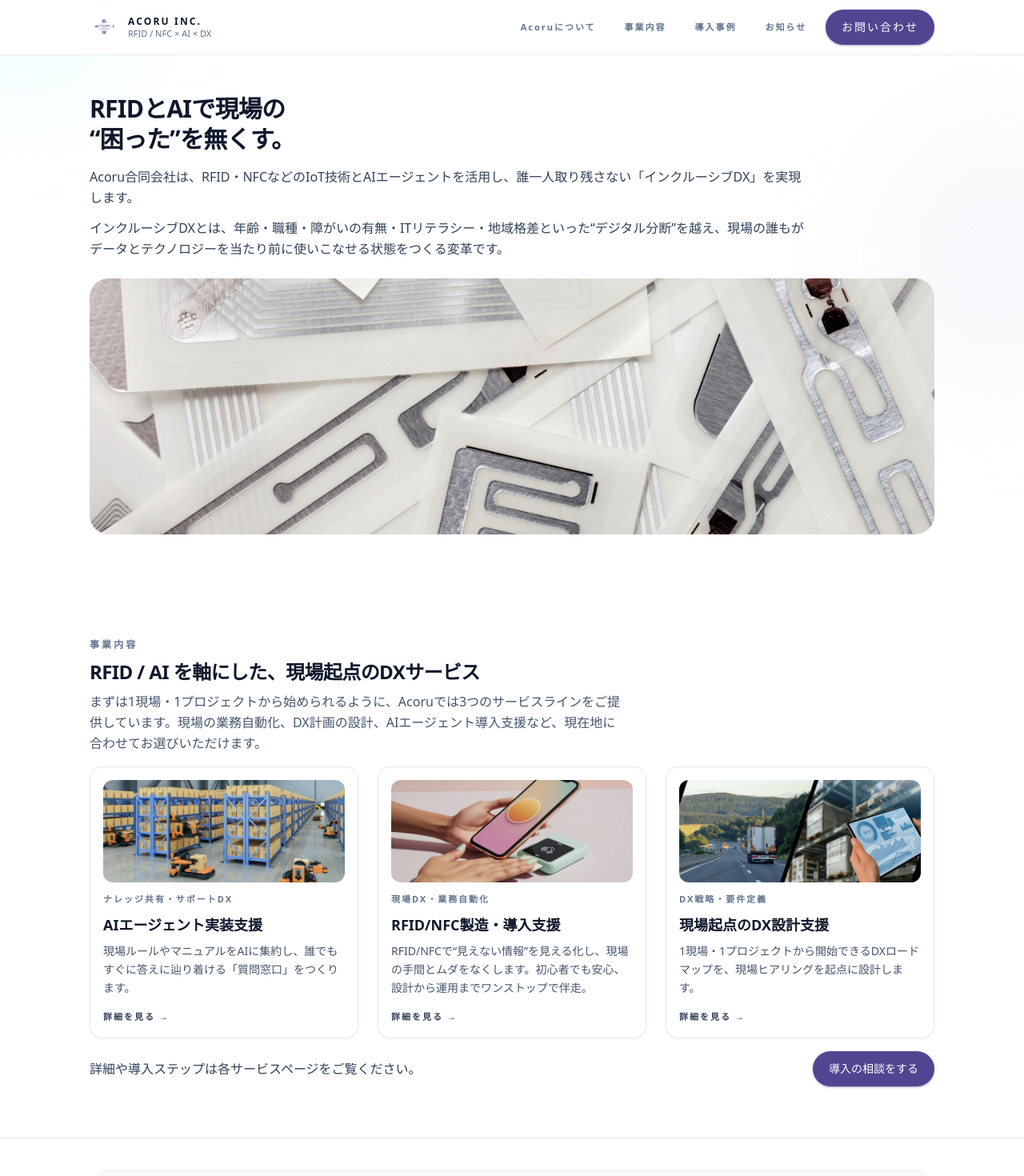
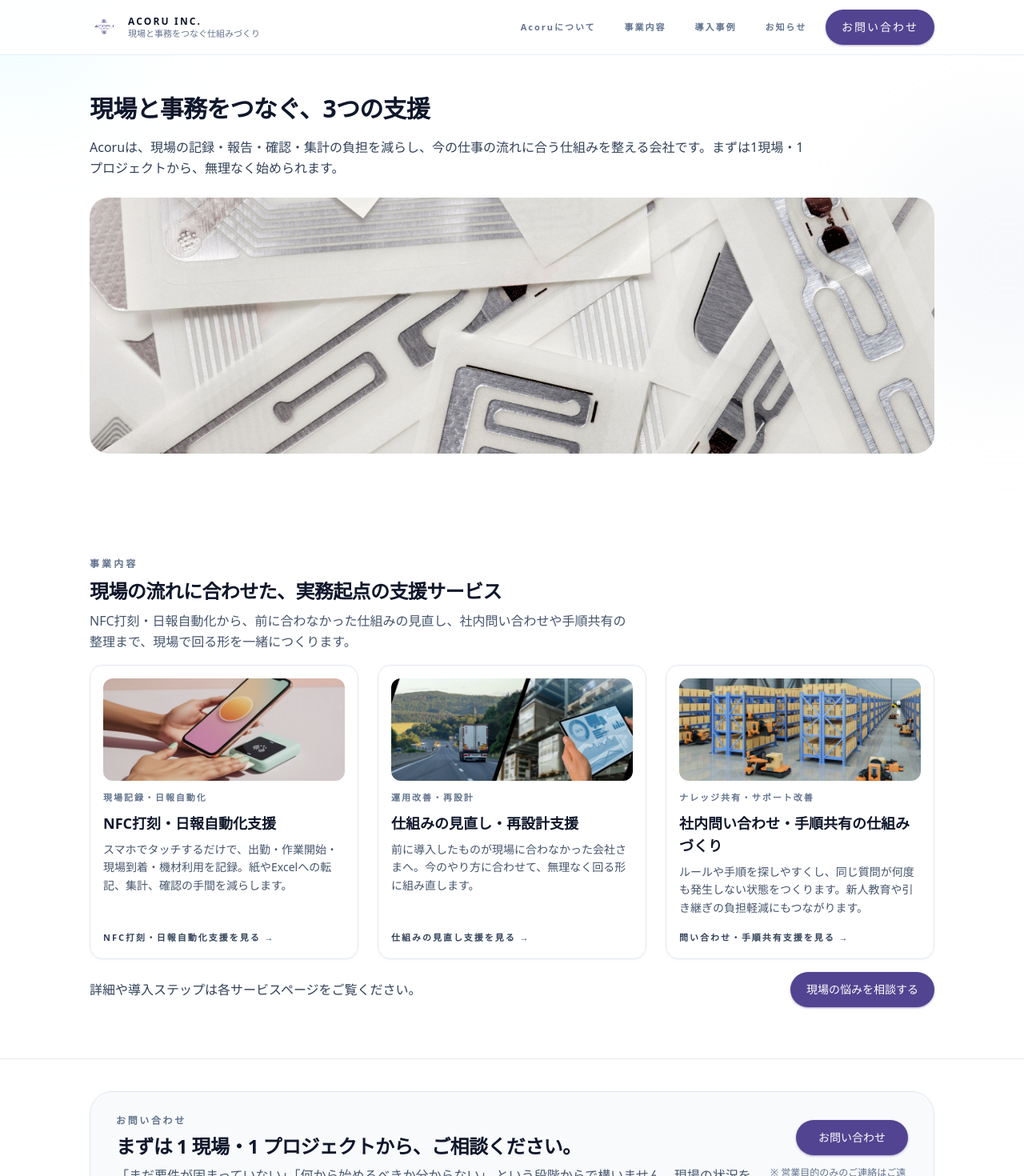
Before and after one commit to ANOSkdy/acoru-inc, a Next.js app: page /service in a window 1280 px wide. Shown: the top 1470 px of the page at 80% size. Built offline with nearby package versions, Linux system fonts and the light colour scheme.

Commit message:
Revise buyer-first copy and route metadata across key pages

```diff
--- a/src/app/contact/page.tsx
+++ b/src/app/contact/page.tsx
@@ -1,9 +1,18 @@
 // src/app/contact/page.tsx
+import type { Metadata } from "next";
 import { Container } from "@/components/ui/Container";
 import { Section } from "@/components/ui/Section";
 import { ContactForm } from "./ContactForm";
 
 export const runtime = "nodejs";
+
+export const metadata: Metadata = {
+  title: "現場の管理・日報自動化のご相談",
+  description:
+    "現場の報告、確認、集計、紙やExcel管理の見直し、NFC打刻や日報自動化のご相談はこちら。前に導入した仕組みが合わなかった会社さまにも対応します。",
+  alternates: { canonical: "/contact" },
+};
+
 
 export default function ContactPage() {
   return (
@@ -13,10 +22,10 @@ export default function ContactPage() {
           <div className="space-y-3 max-w-3xl">
             <p className="text-[12px] font-semibold tracking-[0.26em] text-slate-500">お問い合わせ</p>
             <h1 className="text-2xl font-semibold tracking-tight text-slate-900 sm:text-3xl">
-              導入のご相談・資料請求・ご質問はこちらから。
+              現場の管理や報告の負担について、ご相談ください。
             </h1>
             <p className="text-sm leading-relaxed text-slate-600 sm:text-base">
-              AI日報やAIエージェント、DX設計支援のご相談、デモのご依頼などがございましたら、下記フォームよりお気軽にお問い合わせください。内容を確認の上、担当よりご連絡いたします。
+              人を増やしたくても増やしにくい。前に入れた仕組みが現場に合わなかった。紙やExcelでの管理を見直したい。そんなお悩みがありましたら、まずは現状をお聞かせください。
             </p>
           </div>
         </Container>
--- a/src/app/layout.tsx
+++ b/src/app/layout.tsx
@@ -4,9 +4,31 @@ import { Header } from "@/components/layout/Header";
 import { Footer } from "@/components/layout/Footer";
 
 export const metadata: Metadata = {
-  title: "Acoru inc. | RFID / NFC × AI × DX",
+  metadataBase: new URL("https://www.acoru.jp"),
+  title: {
+    default: "Acoru | 現場と事務をつなぐ仕組みづくり",
+    template: "%s | Acoru",
+  },
   description:
-    "Acoru inc. は RFID・NFC などの IoT 技術と AI エージェントを活用し、誰一人取り残さないインクルーシブ DX を北海道から実現する開発パートナーです。",
+    "人を増やしにくい中でも、現場の記録・報告・確認・集計が回る仕組みを。Acoruは現場の流れに合わせた業務改善を支援します。",
+  alternates: {
+    canonical: "/",
+  },
+  openGraph: {
+    type: "website",
+    locale: "ja_JP",
+    siteName: "Acoru",
+    title: "Acoru | 現場と事務をつなぐ仕組みづくり",
+    description:
+      "人を増やしにくい中でも、現場の記録・報告・確認・集計が回る仕組みを。Acoruは現場の流れに合わせた業務改善を支援します。",
+    url: "https://www.acoru.jp",
+  },
+  twitter: {
+    card: "summary_large_image",
+    title: "Acoru | 現場と事務をつなぐ仕組みづくり",
+    description:
+      "人を増やしにくい中でも、現場の記録・報告・確認・集計が回る仕組みを。Acoruは現場の流れに合わせた業務改善を支援します。",
+  },
 };
 
 export default function RootLayout({
--- a/src/app/page.tsx
+++ b/src/app/page.tsx
@@ -1,3 +1,4 @@
+import type { Metadata } from "next";
 import Image from "next/image";
 import Link from "next/link";
 
@@ -6,6 +7,14 @@ import { Container } from "@/components/ui/Container";
 import { Section } from "@/components/ui/Section";
 import { getCases } from "@/lib/airtableCases";
 import { getNews } from "@/lib/airtableNews";
+
+
+export const metadata: Metadata = {
+  title: "北海道の現場業務改善・日報自動化支援",
+  description:
+    "人を増やしにくい中でも、現場の記録・報告・確認・集計が回る仕組みを。Acoruは、紙やExcel、口頭連絡が残る現場に合わせて、NFCや業務システムを活用した仕組みづくりを支援します。",
+  alternates: { canonical: "/" },
+};
 
 export default async function HomePage() {
   const [news, cases] = await Promise.all([getNews(), getCases()]);
@@ -33,29 +42,41 @@ export default async function HomePage() {
               <p className="text-[12px] font-semibold tracking-[0.28em] text-slate-100/80">北海道・札幌発</p>
 
               <h1 className="text-balance text-center text-2xl font-semibold leading-tight tracking-tight text-white sm:text-3xl lg:text-4xl">
-                RFID の「不可能」を北海道から「可能」に。
-                <br className="hidden md:block" />
-                あらゆるモノが、つながる未来へ。
+                人を増やしにくい現場でも、記録・報告・管理が回る仕組みを。
               </h1>
 
               <p className="max-w-2xl text-center text-sm leading-relaxed text-slate-100/85 sm:text-base">
-                Acoru inc. は、RFID / NFC と AI エージェントを活用して、現場業務または事務業務を自動化するシステム開発パートナーです。
-                北海道から、誰一人取り残さないインクルーシブ DX を共に実現します。
+                Acoruは、現場の記録・報告・確認・集計の負担が大きい企業さま向けに、今の仕事の流れに合わせた仕組みを整えます。前に導入したものが合わなかった会社さまにも、現場に合わせて組み直しから伴走します。
               </p>
 
               <div className="flex flex-wrap items-center justify-center gap-3">
-                <Button href="/service" className="px-6 text-[12px] tracking-[0.22em]" variant="primary">
-                  事業内容を見る
+                <Button href="/contact" className="px-6 text-[12px] tracking-[0.22em]" variant="primary">
+                  現場の悩みを相談する
                 </Button>
                 <Button
-                  href="/contact"
+                  href="/cases"
                   className="px-6 text-[12px] tracking-[0.22em]"
                   variant="ghost"
                 >
-                  お問い合わせ
+                  導入事例を見る
                 </Button>
               </div>
             </div>
+          </div>
+        </Container>
+      </Section>
+
+      <Section className="pt-0">
+        <Container>
+          <div className="rounded-[32px] border border-slate-200 bg-slate-50/70 p-6 sm:p-8">
+            <h2 className="text-xl font-semibold tracking-tight text-slate-900 sm:text-2xl">こんなお悩みはありませんか？</h2>
+            <ul className="mt-4 space-y-2 text-sm leading-relaxed text-slate-700 sm:text-base">
+              <li>・人を増やしたくても増やしにくい</li>
+              <li>・現場の報告や確認に手間がかかる</li>
+              <li>・紙やExcelや口頭連絡が多い</li>
+              <li>・前に導入した仕組みが現場に合わなかった</li>
+              <li>・会社のやり方に合う形で整えたい</li>
+            </ul>
           </div>
         </Container>
       </Section>
@@ -115,10 +136,9 @@ export default async function HomePage() {
               <div className="space-y-6">
                 <div className="space-y-3">
                   <p className="text-[12px] font-semibold tracking-[0.26em] text-slate-500">事業内容</p>
-                  <h2 className="text-xl font-semibold tracking-tight text-slate-900 sm:text-2xl">RFID と AI で現場の“困った”を無くす</h2>
+                  <h2 className="text-xl font-semibold tracking-tight text-slate-900 sm:text-2xl">現場の記録・報告・確認を、無理なく回る仕組みに</h2>
                   <p className="text-sm leading-relaxed text-slate-600 sm:text-base">
-                    Acoru 合同会社は、RFID・NFC などの IoT 技術と AI エージェントを活用し、誰一人取り残さない「インクルーシブ DX」を実現します。
-                    現場の業務フローに寄り添いながら、一連のプロセスを再設計します。
+                    Acoruは、現場と事務をつなぎ、紙やExcelへの転記・確認・集計の負担を減らす仕組みづくりを支援します。現場の業務フローに寄り添い、いまのやり方に合う形で整えます。
                   </p>
                 </div>
 
@@ -127,14 +147,14 @@ export default async function HomePage() {
                   className="w-full justify-center text-[12px] tracking-[0.22em] sm:w-auto"
                   variant="ghost"
                 >
-                  事業内容の詳細を見る
+                  現場に合う支援内容を見る
                 </Button>
               </div>
 
               <div className="relative h-52 overflow-hidden rounded-3xl bg-slate-900 md:h-64 lg:h-72">
                 <Image
                   src="/service-main.jpg"
-                  alt="RFID タグのイメージ"
+                  alt="現場業務改善のイメージ"
                   fill
                   sizes="(min-width: 1024px) 480px, (min-width: 768px) 50vw, 100vw"
                   className="object-cover"
--- a/src/app/service/_data.ts
+++ b/src/app/service/_data.ts
@@ -8,15 +8,16 @@ export type Service = {
   solutions: string[];
   steps: string[];
   image?: string; // カードで表示する画像パス
+  linkLabel: string;
 };
 
 export const services: Service[] = [
   {
     slug: "ai-agent-support",
-    name: "AIエージェント実装支援",
-    category: "ナレッジ共有・サポートDX",
+    name: "社内問い合わせ・手順共有の仕組みづくり",
+    category: "ナレッジ共有・サポート改善",
     shortDescription:
-      "現場ルールやマニュアルをAIに集約し、誰でもすぐに答えに辿り着ける「質問窓口」をつくります。",
+      "ルールや手順を探しやすくし、同じ質問が何度も発生しない状態をつくります。新人教育や引き継ぎの負担軽減にもつながります。",
     overview:
       "紙やPDF、口頭で伝わっている現場のナレッジを集約し、AIチャットとして提供することで、問い合わせ対応負荷と教育コストを同時に削減します。利用者の多くはスマホからアクセスする想定で、現場でも使いやすいUIを設計します。",
     problems: [
@@ -37,15 +38,16 @@ export const services: Service[] = [
       "全社展開と、運用・更新ルールの策定",
     ],
     image: "/service-ai-agent.jpg", // ← このサービス専用
+    linkLabel: "問い合わせ・手順共有支援を見る",
   },
   {
     slug: "rfid-ai-nippo",
-    name: "RFID/NFC製造・導入支援",
-    category: "現場DX・業務自動化",
+    name: "NFC打刻・日報自動化支援",
+    category: "現場記録・日報自動化",
     shortDescription:
-      "RFID/NFCで“見えない情報”を見える化し、現場の手間とムダをなくします。初心者でも安心、設計から運用までワンストップで伴走。",
+      "スマホでタッチするだけで、出勤・作業開始・現場到着・機材利用を記録。紙やExcelへの転記、集計、確認の手間を減らします。",
     overview:
-      "「誰が・いつ・どこで」等の見えない情報をRFID/NFCで可視化し、現場の入力・集計のムダをなくすサービスです。業務設計から運用まで伴走するため、IT導入が初めての現場でも安心してワンストップで導入可能です。",
+      "ICタグをスマホでタッチするだけで、現場で起きたことをその場で記録につなげます。紙の日報やExcel転記を減らし、確認・集計まで回りやすい形に整えます。",
     problems: [
       "手書き日報等のアナログ管理が前提で、転記や確認といった手間・ムダが膨大になっている",
       "現場の稼働状況がリアルタイムに見えず、残業や待機時間といったムダの可視化ができていない",
@@ -63,13 +65,14 @@ export const services: Service[] = [
       "本番運用後もワンストップで伴走し、現場に合わせた設定のチューニング",
     ],
     image: "/service-hero-main-v2.jpg", // ← 日報自動化用
+    linkLabel: "NFC打刻・日報自動化支援を見る",
   },
   {
     slug: "genba-dx-design",
-    name: "現場起点のDX設計支援",
-    category: "DX戦略・要件定義",
+    name: "仕組みの見直し・再設計支援",
+    category: "運用改善・再設計",
     shortDescription:
-      "1現場・1プロジェクトから開始できるDXロードマップを、現場ヒアリングを起点に設計します。",
+      "前に導入したものが現場に合わなかった会社さまへ。今のやり方に合わせて、無理なく回る形に組み直します。",
     overview:
       "「DXを進めたいが、どこから手を付けるべきか分からない」という状況に対して、現場の一日の流れを分解しながら、段階的にデジタル化・自動化していくロードマップを策定します。いきなり大規模システムを入れるのではなく、小さく試しながら定着させることに重きを置きます。",
     problems: [
@@ -90,6 +93,7 @@ export const services: Service[] = [
       "PoC〜本番移行に向けた計画・体制づくりのサポート",
     ],
     image: "/service-dx-design.jpg", // ← DX設計支援用
+    linkLabel: "仕組みの見直し支援を見る",
   },
 ];
 
--- a/src/app/service/page.tsx
+++ b/src/app/service/page.tsx
@@ -1,3 +1,4 @@
+import type { Metadata } from "next";
 import Image from "next/image";
 import Link from "next/link";
 
@@ -5,6 +6,13 @@ import { Button } from "@/components/ui/Button";
 import { Container } from "@/components/ui/Container";
 import { Section } from "@/components/ui/Section";
 import { services } from "./_data";
+
+export const metadata: Metadata = {
+  title: "サービス一覧 | 現場と事務をつなぐ仕組みづくり",
+  description:
+    "NFC打刻・日報自動化、前に合わなかった仕組みの見直し、社内問い合わせや手順共有の整理まで。現場の流れに合わせた仕組みづくりを支援します。",
+  alternates: { canonical: "/service" },
+};
 
 export default function ServicePage() {
   const sorted = [...services].sort((a, b) => a.name.localeCompare(b.name));
@@ -16,16 +24,11 @@ export default function ServicePage() {
           <div className="space-y-6">
             <div className="max-w-4xl space-y-4">
               <h1 className="text-2xl font-semibold leading-tight tracking-tight text-slate-900 sm:text-3xl">
-                RFIDとAIで現場の
-                <br />
-                “困った”を無くす。
+                現場と事務をつなぐ、3つの支援
               </h1>
               <div className="space-y-3 text-sm leading-relaxed text-slate-700 sm:text-base">
                 <p>
-                  Acoru合同会社は、RFID・NFCなどのIoT技術とAIエージェントを活用し、誰一人取り残さない「インクルーシブDX」を実現します。
-                </p>
-                <p>
-                  インクルーシブDXとは、年齢・職種・障がいの有無・ITリテラシー・地域格差といった“デジタル分断”を越え、現場の誰もがデータとテクノロジーを当たり前に使いこなせる状態をつくる変革です。
+                  Acoruは、現場の記録・報告・確認・集計の負担を減らし、今の仕事の流れに合う仕組みを整える会社です。まずは1現場・1プロジェクトから、無理なく始められます。
                 </p>
               </div>
             </div>
@@ -33,7 +36,7 @@ export default function ServicePage() {
             <div className="relative h-56 overflow-hidden rounded-3xl md:h-72 lg:h-80">
               <Image
                 src="/service-rfid-nippo.jpg"
-                alt="RFID / NFC × AI 日報自動化のイメージ"
+                alt="現場業務改善のイメージ"
                 fill
                 priority
                 sizes="(min-width: 1024px) 960px, (min-width: 768px) 100vw, 100vw"
@@ -49,9 +52,9 @@ export default function ServicePage() {
           <div className="space-y-4">
             <div className="space-y-2">
               <p className="text-[12px] font-semibold tracking-[0.26em] text-slate-500">事業内容</p>
-              <h2 className="text-xl font-semibold tracking-tight text-slate-900 sm:text-2xl">RFID / AI を軸にした、現場起点のDXサービス</h2>
+              <h2 className="text-xl font-semibold tracking-tight text-slate-900 sm:text-2xl">現場の流れに合わせた、実務起点の支援サービス</h2>
               <p className="max-w-2xl text-sm leading-relaxed text-slate-600 sm:text-base">
-                まずは1現場・1プロジェクトから始められるように、Acoruでは3つのサービスラインをご提供しています。現場の業務自動化、DX計画の設計、AIエージェント導入支援など、現在地に合わせてお選びいただけます。
+                NFC打刻・日報自動化から、前に合わなかった仕組みの見直し、社内問い合わせや手順共有の整理まで、現場で回る形を一緒につくります。
               </p>
             </div>
 
@@ -78,7 +81,7 @@ export default function ServicePage() {
                   <h3 className="mt-2 text-base font-semibold text-slate-900 sm:text-lg">{service.name}</h3>
                   <p className="mt-2 flex-1 text-sm leading-relaxed text-slate-600">{service.shortDescription}</p>
                   <span className="mt-4 text-[11px] font-semibold tracking-[0.18em] text-slate-700 group-hover:text-slate-900">
-                    詳細を見る →
+                    {service.linkLabel} →
                   </span>
                 </Link>
               ))}
@@ -86,7 +89,7 @@ export default function ServicePage() {
 
             <div className="flex flex-col gap-2 sm:flex-row sm:items-center sm:justify-between">
               <p className="text-sm text-slate-700 sm:text-base">詳細や導入ステップは各サービスページをご覧ください。</p>
-              <Button href="/contact" className="w-full justify-center sm:w-auto">導入の相談をする</Button>
+              <Button href="/contact" className="w-full justify-center sm:w-auto">現場の悩みを相談する</Button>
             </div>
           </div>
         </Container>
--- a/src/app/service/rfid-ai-nippo/page.tsx
+++ b/src/app/service/rfid-ai-nippo/page.tsx
@@ -1,4 +1,12 @@
+import type { Metadata } from "next";
 import { ServiceDetail } from "../ServiceDetail";
+
+export const metadata: Metadata = {
+  title: "NFC打刻・日報自動化支援",
+  description:
+    "ICタグをスマホでタッチするだけで、出勤・作業開始・現場到着・機材利用を記録。紙の日報、転記、集計、請求や給与計算前の確認負担を減らします。",
+  alternates: { canonical: "/service/rfid-ai-nippo" },
+};
 
 export default function Page() {
   return <ServiceDetail slug="rfid-ai-nippo" />;
--- a/src/components/layout/Footer.tsx
+++ b/src/components/layout/Footer.tsx
@@ -36,7 +36,7 @@ export function Footer() {
           <div className="space-y-1">
             <p className="text-sm font-semibold tracking-[0.18em] text-slate-900">ACORU INC.</p>
             <p className="text-[12px] leading-relaxed text-slate-500 sm:text-sm">
-              RFID / NFC と AI を核に、誰一人取り残さないインクルーシブ DX を北海道から設計・実装します。
+              現場と事務をつなぎ、人を増やしにくい中でも記録・報告・管理が回る仕組みづくりを支援します。
             </p>
           </div>
 
--- a/src/components/layout/Header.tsx
+++ b/src/components/layout/Header.tsx
@@ -36,7 +36,7 @@ export function Header() {
               ACORU INC.
             </span>
             <span className="text-[11px] text-slate-500">
-              RFID / NFC × AI × DX
+              現場と事務をつなぐ仕組みづくり
             </span>
           </div>
         </Link>
```
Also changed, not shown: src/app/about/page.tsx (+12 -8 lines).
